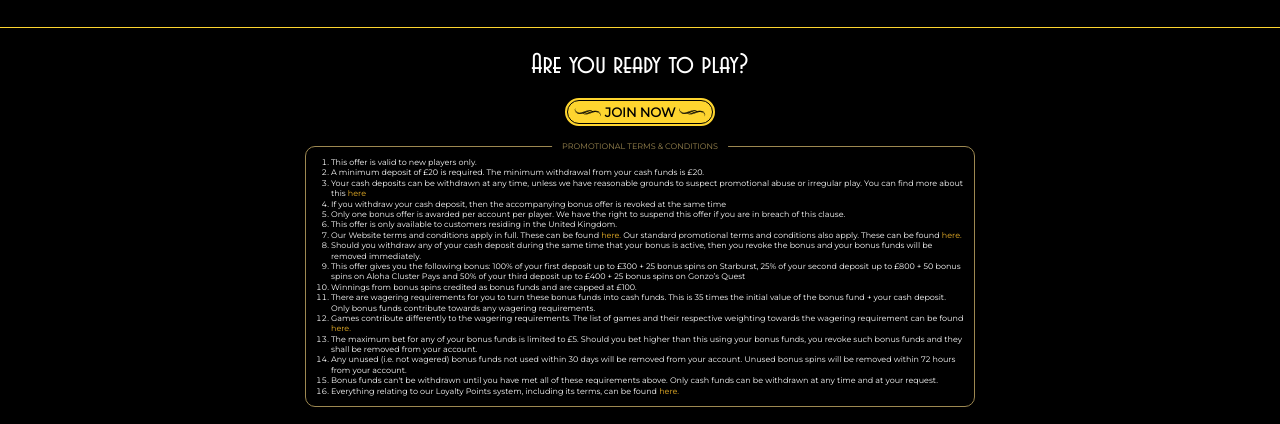
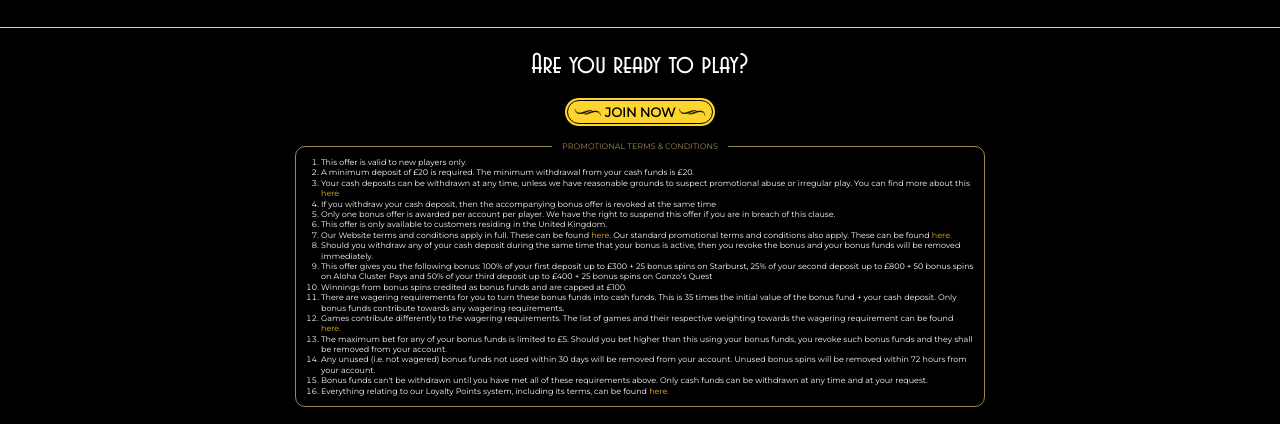
Before and after one commit to charles-coderep/grand-ivy-landing-page, a website: page index.html in a window 1280 px wide. Shown: the part 2007-2431 px from the top of the page. Drawn offline with Linux system fonts and the light colour scheme; files whose address does not match are found by name.

Commit message:
footer terms width change

```diff
--- a/scss/style.scss
+++ b/scss/style.scss
@@ -366,7 +366,7 @@ html {
     .footer-terms {
       position: relative;
       margin: 20px 0;
-      width: calc(100% - 40px);
+      width: calc(100% - 20px);
       .footer-terms-content {
         height: 170px;
         border: 1px solid $brown-orange;
```
Also changed, not shown: css/style.css.
